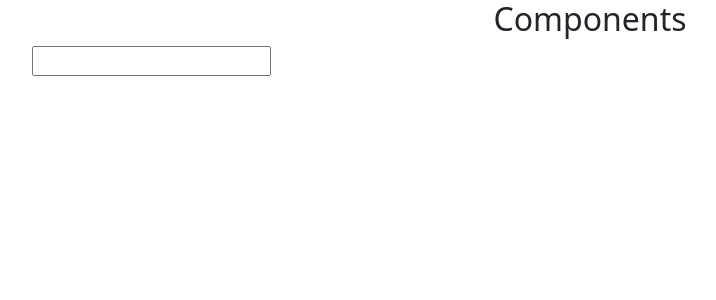
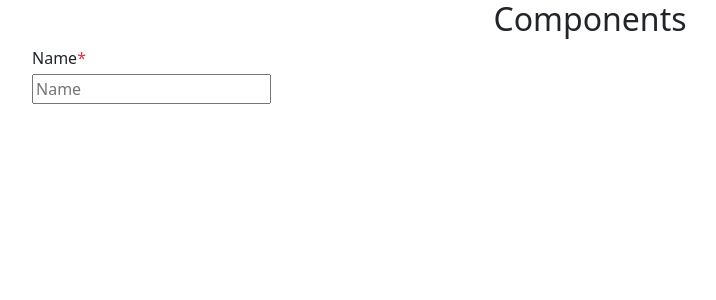
Before and after one commit to davydocsurg/recipub-dashboard, a React (Vite) app: page / in a window 1280 px wide. Shown: the top 300 px of the page, without its empty margins (50-766 px from the left). Built offline with nearby package versions, Linux system fonts and the light colour scheme.

Commit message:
add corrections for reuseable input component

```diff
--- a/src/commons/form/Input.jsx
+++ b/src/commons/form/Input.jsx
@@ -1,35 +1,43 @@
 import React from "react";
 import Label from "./label";
 
-const Input = (
+const Input = ({
     labelFor,
     type,
     style,
     label,
     placeholder,
     value,
-  loading,
     disabled,
     required,
     name,
-  id
-) => {
+    id,
+}) => {
     return (
         <>
-      <Label htmlFor={labelFor} required={required} />
+            <div className="form-group">
+                {labelFor && (
+                    <Label
+                        for={name}
+                        inputName={labelFor}
+                        required={required}
+                    />
+                )}
 
+                <div className="mt-1">
                     <input
                         type={type}
                         aria-label={label}
                         placeholder={placeholder}
-        style={style}
+                        className={"form-control" + style}
                         value={value}
-        loading={loading}
                         disabled={disabled}
                         required={required}
                         name={name}
                         id={id}
                     />
+                </div>
+            </div>
         </>
     );
 };
--- a/src/commons/form/Label.jsx
+++ b/src/commons/form/Label.jsx
@@ -1,7 +1,12 @@
 import React from "react";
 
-const Label = (htmlFor, required) => {
-  return <label htmlFor={htmlFor}>{required === true && "*"}</label>;
+const Label = ({ htmlFor, inputName, required }) => {
+    return (
+        <label for={htmlFor}>
+            {inputName}
+            {required === true && <span className="text-danger">*</span>}
+        </label>
+    );
 };
 
 export default Label;
--- a/src/views/UI.jsx
+++ b/src/views/UI.jsx
@@ -2,13 +2,21 @@ import React from "react";
 import Input from "../commons/form/Input";
 
 const UI = () => {
+    const required = true;
     return (
         <>
             <div className="container">
                 <h2 className="text-center">Components</h2>
                 <div className="row">
                     <div className="col-lg-4 col-md-6 col-sm-12">
-                        <Input />
+                        <Input
+                            id="name"
+                            labelFor="Name"
+                            type="text"
+                            placeholder="Name"
+                            name="name"
+                            required={required}
+                        />
                     </div>
                 </div>
             </div>
```
Lines whose indentation alone changed are shown as unchanged.
